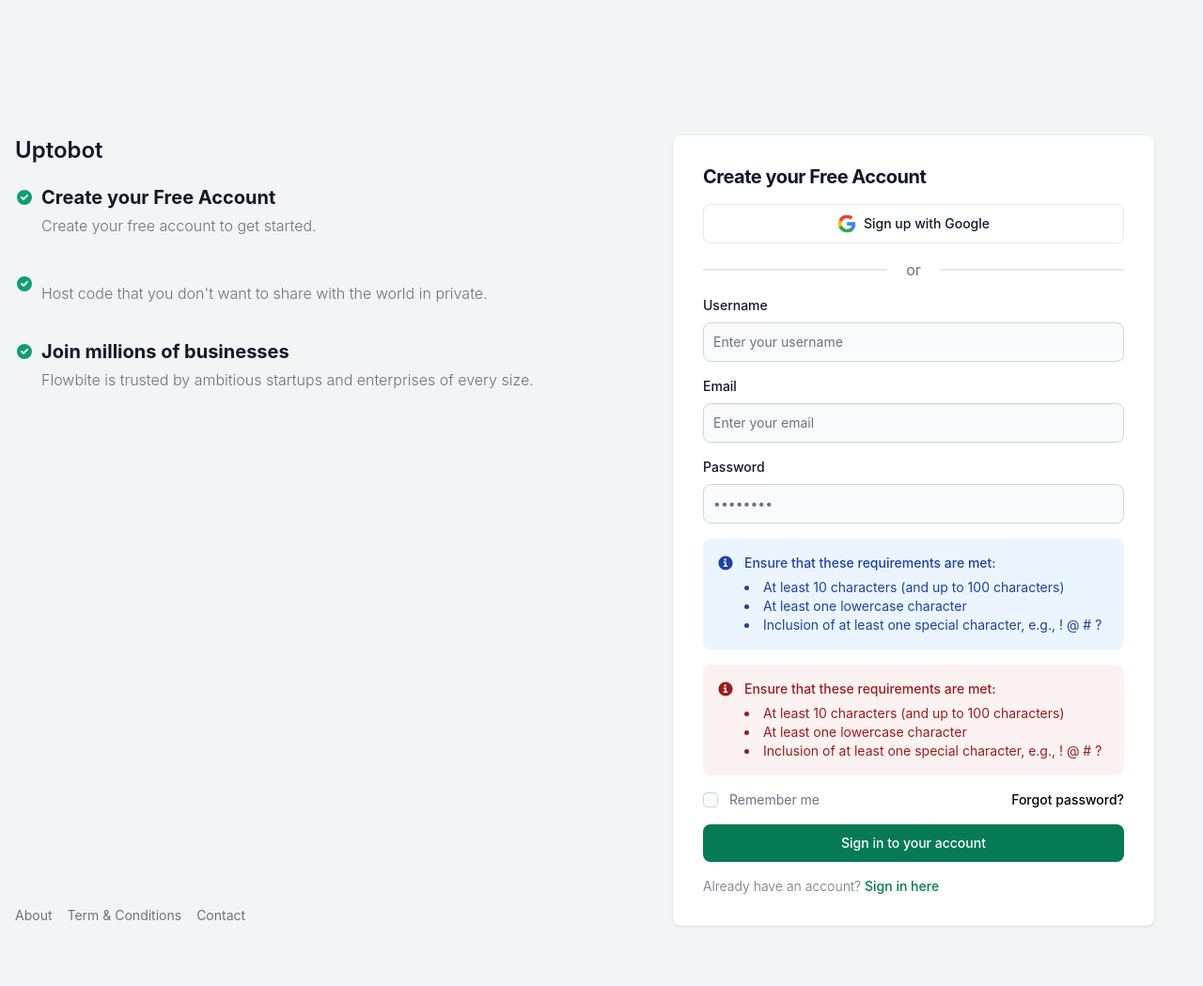
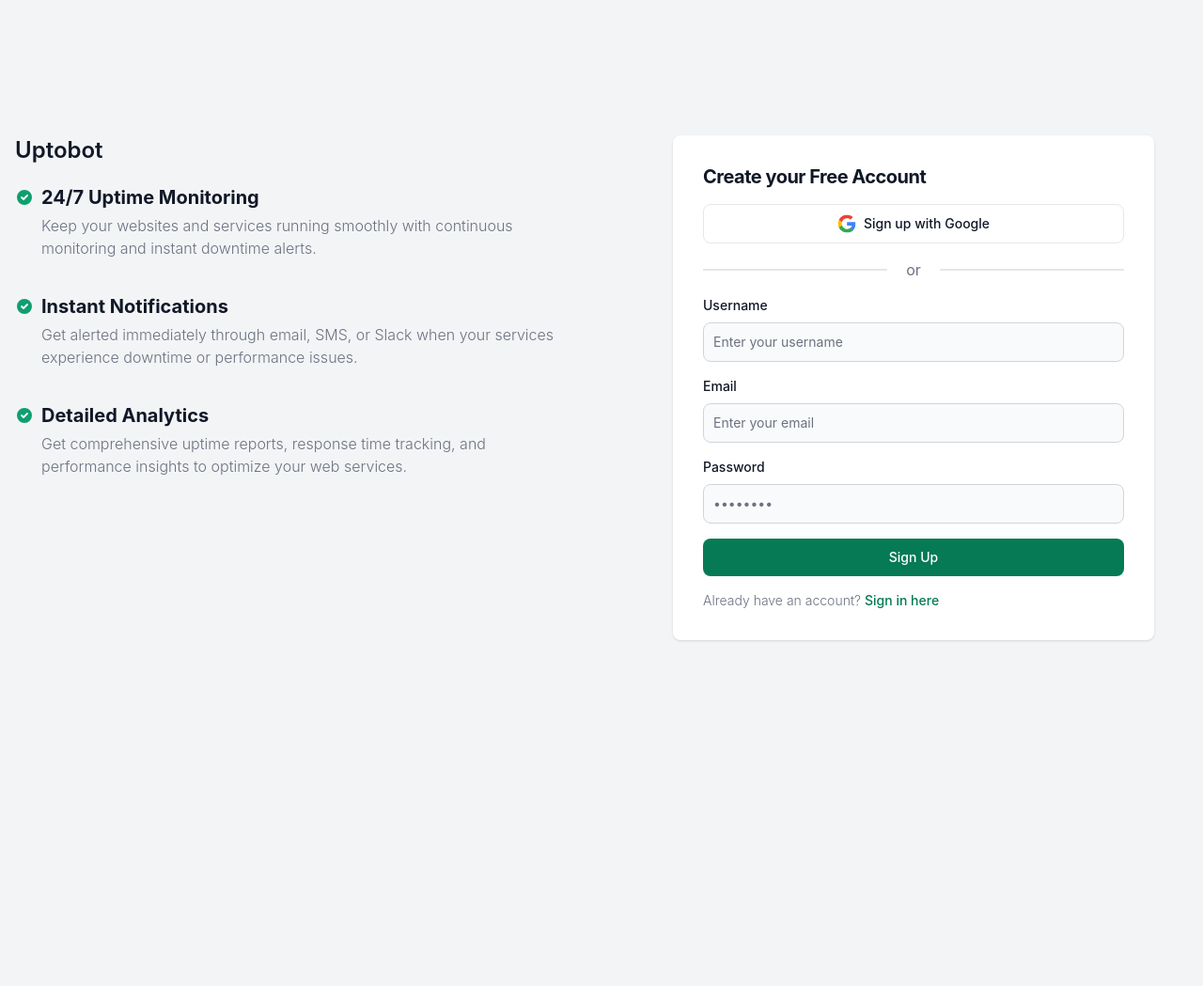
Before and after one commit to Mark-Oise/Uptobot, a Django app: page /accounts/signup/ in a window 1280 px wide. Shown: the whole page at 94% size. After the commit the page ends 682 px from the top, so only its background shows below. Run offline with Django 4.2, Linux system fonts and the light colour scheme; data comes from the database, SQL or seed files in the repository; both versions use the stored data as it was after the commit; parts of the project's set-up code (start-up, migrations or seed data) failed here and were passed over; some libraries are stand-ins or nearby versions.

Commit message:
update signup workflow

```diff
--- a/config/settings.py
+++ b/config/settings.py
@@ -204,7 +204,7 @@ SOCIALACCOUNT_PROVIDERS = {
 
 LOGIN_REDIRECT_URL = 'monitor:monitor_list'
 SOCIALACCOUNT_LOGIN_ON_GET = True
-
+ACCOUNT_LOGOUT_ON_GET = True
 
 
 # Celery settings
--- a/templates/account/signup.html
+++ b/templates/account/signup.html
@@ -8,7 +8,6 @@
             <div>
                 <a href="#"
                     class="inline-flex items-center mb-6 text-2xl font-semibold text-gray-900 lg:mb-10 dark:text-white">
-
                     Uptobot
                 </a>
                 <div class="flex">
@@ -19,10 +18,10 @@
                             clip-rule="evenodd"></path>
                     </svg>
                     <div>
-                        <h3 class="mb-2 text-xl font-bold leading-none text-gray-900 dark:text-white">Create your Free
-                            Account</h3>
-                        <p class="mb-2 font-light text-gray-500 dark:text-gray-400">Create your free account to get
-                            started.</p>
+                        <h3 class="mb-2 text-xl font-bold leading-none text-gray-900 dark:text-white">24/7 Uptime
+                            Monitoring</h3>
+                        <p class="mb-2 font-light text-gray-500 dark:text-gray-400">Keep your websites and services
+                            running smoothly with continuous monitoring and instant downtime alerts.</p>
                     </div>
                 </div>
                 <div class="flex pt-8">
@@ -33,9 +32,10 @@
                             clip-rule="evenodd"></path>
                     </svg>
                     <div>
-                        <h3 class="mb-2 text-xl font-bold leading-none text-gray-900 dark:text-white"></h3>
-                        <p class="mb-2 font-light text-gray-500 dark:text-gray-400">Host code that you don't want to
-                            share with the world in private.</p>
+                        <h3 class="mb-2 text-xl font-bold leading-none text-gray-900 dark:text-white">Instant
+                            Notifications</h3>
+                        <p class="mb-2 font-light text-gray-500 dark:text-gray-400">Get alerted immediately through
+                            email, SMS, or Slack when your services experience downtime or performance issues.</p>
                     </div>
                 </div>
                 <div class="flex pt-8">
@@ -46,36 +46,18 @@
                             clip-rule="evenodd"></path>
                     </svg>
                     <div>
-                        <h3 class="mb-2 text-xl font-bold leading-none text-gray-900 dark:text-white">Join millions
-                            of businesses</h3>
-                        <p class="mb-2 font-light text-gray-500 dark:text-gray-400">Flowbite is trusted by ambitious
-                            startups and enterprises of every size.</p>
+                        <h3 class="mb-2 text-xl font-bold leading-none text-gray-900 dark:text-white">Detailed Analytics
+                        </h3>
+                        <p class="mb-2 font-light text-gray-500 dark:text-gray-400">Get comprehensive uptime reports,
+                            response time tracking, and performance insights to optimize your web services.</p>
                     </div>
                 </div>
             </div>
-            <nav>
-                <ul class="flex space-x-4">
-                    <li>
-                        <a href="#"
-                            class="text-sm text-gray-500 hover:underline hover:text-gray-900 dark:text-gray-400 dark:hover:text-white">About</a>
-                    </li>
-                    <li>
-                        <a href="#"
-                            class="text-sm text-gray-500 hover:underline hover:text-gray-900 dark:text-gray-400 dark:hover:text-white">Term
-                            & Conditions</a>
-                    </li>
-                    <li>
-                        <a href="#"
-                            class="text-sm text-gray-500 hover:underline hover:text-gray-900 dark:text-gray-400 dark:hover:text-white">Contact</a>
-                    </li>
-                </ul>
-            </nav>
+
         </div>
         <div class="mb-6 text-center lg:hidden">
             <a href="#" class="inline-flex items-center text-2xl font-semibold text-gray-900 lg:hidden dark:text-white">
-                <img class="w-8 h-8 mr-2" src="https://flowbite.s3.amazonaws.com/blocks/marketing-ui/logo.svg"
-                    alt="logo">
-                Flowbite
+                Uptobot
             </a>
         </div>
         <div class="w-full col-span-6 mx-auto bg-white rounded-lg shadow dark:bg-gray-800 md:mt-0 sm:max-w-lg xl:p-0">
@@ -138,7 +120,7 @@
                             class="bg-gray-50 border border-gray-300 text-gray-900 sm:text-sm rounded-lg focus:ring-green-500 focus:border-green-500 block w-full p-2.5 dark:bg-gray-700 dark:border-gray-600 dark:placeholder-gray-400 dark:text-white dark:focus:ring-blue-500 dark:focus:border-blue-500"
                             required="">
                     </div>
-                    <div class="flex p-4 mb-4 text-sm text-blue-800 rounded-lg bg-blue-50 dark:bg-gray-800 dark:text-blue-400"
+                    <!-- <div class="flex p-4 mb-4 text-sm text-blue-800 rounded-lg bg-blue-50 dark:bg-gray-800 dark:text-blue-400"
                         role="alert">
                         <svg class="flex-shrink-0 inline w-4 h-4 me-3 mt-[2px]" aria-hidden="true"
                             xmlns="http://www.w3.org/2000/svg" fill="currentColor" viewBox="0 0 20 20">
@@ -171,27 +153,12 @@
                                 <li>Inclusion of at least one special character, e.g., ! @ # ?</li>
                             </ul>
                         </div>
-                    </div>
+                    </div> -->
 
-                    <div class="flex items-center justify-between">
-                        <div class="flex items-start">
-                            <div class="flex items-center h-5">
-                                <input id="remember" aria-describedby="remember" type="checkbox"
-                                    class="w-4 h-4 border border-gray-300 rounded bg-gray-50 focus:ring-3 focus:ring-primary-300 dark:bg-gray-700 dark:border-gray-600 dark:focus:ring-primary-600 dark:ring-offset-gray-800"
-                                    required="">
-                            </div>
-                            <div class="ml-3 text-sm">
-                                <label for="remember" class="text-gray-500 dark:text-gray-300">Remember me</label>
-                            </div>
-                        </div>
-                        <a href="#"
-                            class="text-sm font-medium text-primary-600 hover:underline dark:text-primary-500">Forgot
-                            password?</a>
-                    </div>
+
                     <button type="submit"
                         class="w-full text-white bg-green-600 hover:bg-green-800 focus:ring-4 focus:outline-none focus:ring-green-300 font-medium rounded-lg text-sm px-5 py-2.5 text-center dark:bg-green-600 dark:hover:bg-green-700 dark:focus:ring-green-800">
-                        Sign
-                        in to your account
+                        Sign Up
                     </button>
                     <p class="text-sm font-light text-gray-500 dark:text-gray-400">
                         Already have an account? <a href="{% url 'account_login' %}"
```
Also changed, not shown: templates/account/login.html (+24 -48 lines), db.sqlite3.
